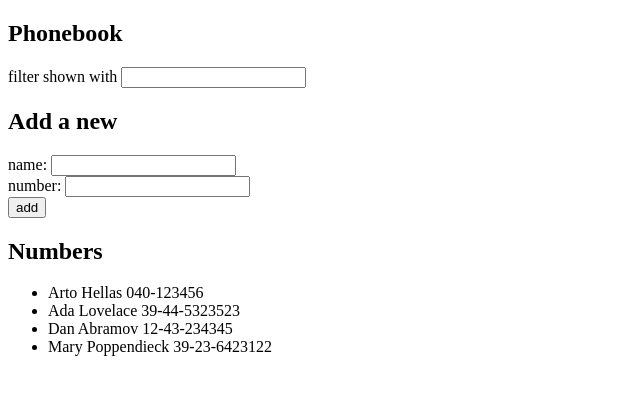
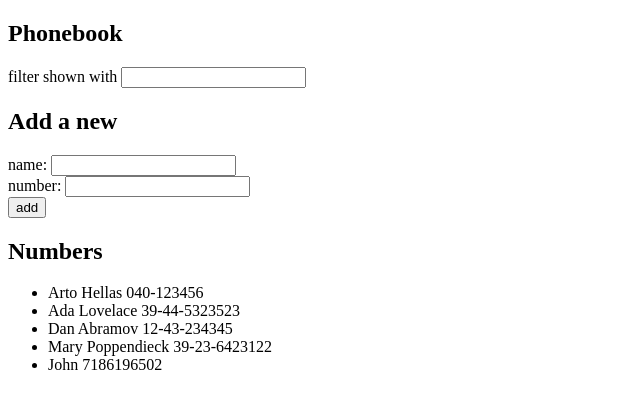
Before and after one commit to JohnWJackson/Fullstackopen-Part1, a React (Create React App) app in the folder 2.6_Phonebook/2.6_phonebook/: page / in a window 1280 px wide. Shown: the top 408 px of the page, without its empty margins (0-640 px from the left). Built offline with nearby package versions, Linux system fonts and the light colour scheme; data requests are answered from the project's data file.

Commit message:
Add new entries to db.json

```diff
--- a/2.6_Phonebook/2.6_phonebook/db.json
+++ b/2.6_Phonebook/2.6_phonebook/db.json
@@ -1,5 +1,5 @@
 {
-  "persons":[
+  "persons": [
     {
       "name": "Arto Hellas",
       "number": "040-123456",
@@ -19,6 +19,11 @@
       "name": "Mary Poppendieck",
       "number": "39-23-6423122",
       "id": 4
+    },
+    {
+      "name": "John",
+      "number": "7186196502",
+      "id": 5
     }
   ]
 }
--- a/2.6_Phonebook/2.6_phonebook/src/App.js
+++ b/2.6_Phonebook/2.6_phonebook/src/App.js
@@ -47,12 +47,12 @@ const App = () => {
     })
 
     if (!duplicate) {
-      // axios
-      //   .post('http://localhost:3001/persons', personObject)
-      //   .then(response => {
-      // setPersons(persons.concat(response.data));
-      // setNewName('');
-      // })
+      axios
+        .post('http://localhost:3001/persons', personObject)
+        .then(response => {
+      setPersons(persons.concat(response.data));
+      setNewName('');
+      })
     }
   }
 
```
